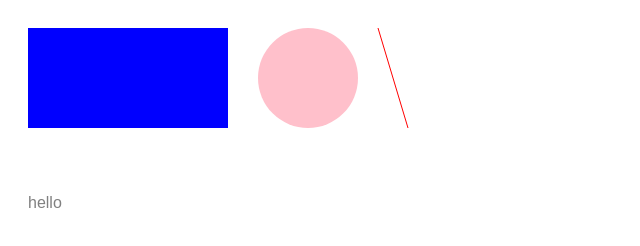
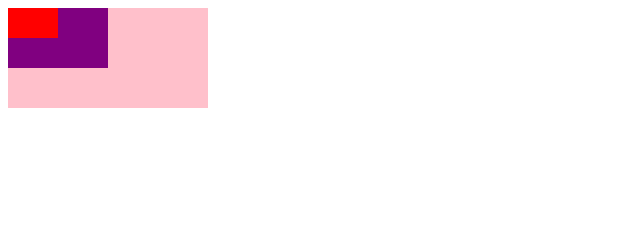
Before and after one commit to hadrizia/build-data-uis-with-d3-firebase, a plain HTML site: page index.html in a window 1280 px wide. Shown: the whole page, without its empty margins (0-640 px from the left). Drawn offline with nearby package versions, Linux system fonts and the light colour scheme.

Commit message:
Adding data to d3 components

```diff
--- a/index.html
+++ b/index.html
@@ -7,7 +7,11 @@
 </head>
 <body>
 
-  <div class="canvas"></div>
+  <div class="canvas">
+    <svg height="600" width="600">
+      <rect></rect>
+    </svg>
+  </div>
 
   <script src="https://d3js.org/d3.v5.js"></script>
   <script src="index.js"></script>
--- a/index.js
+++ b/index.js
@@ -1,34 +1,26 @@
 const canvas = d3.select('.canvas');
 
-const svg = canvas.append('svg')
-  .attr('height', 600)
-  .attr('width', 600);
+const data = [
+  { width: 200, height: 100, fill: 'pink' },
+  { width: 100, height: 60, fill: 'purple' },
+  { width: 50, height: 30, fill: 'red' }
 
-//apend shapes to svg
-svg.append('rect')
-  .attr('width', 200)
-  .attr('height', 100)
-  .attr('fill', 'blue')
-  .attr('x', 20)
-  .attr('y', 20);
+]
 
-svg.append('circle')
-  .attr('r', 50)
-  .attr('cx', 300)
-  .attr('cy', 70)
-  .attr('fill', 'pink')
-  ;
+const svg = canvas.select('svg');
 
-svg.append('line')
-  .attr('x1', 370)
-  .attr('x2', 400)
-  .attr('y1', 20)
-  .attr('y2', 120)
-  .attr('stroke', 'red');
+// Adicionando os dados  aos retângulos
+const rects = svg.selectAll('rect')
+  .data(data);
 
-svg.append('text')
-  .attr('x', 20)
-  .attr('y', 200)
-  .attr('fill', 'grey')
-  .text('hello')
-  .style('font-family', 'arial');
+// Definindo atributos para o rect já existente no html
+rects.attr('width', (d, i, n) => { return d.width })
+  .attr('height', d => { return d.height })
+  .attr('fill', d => { return d.fill });
+
+// Adicionando novos rects e definindo seus atributos de acordo com os dados
+rects.enter()
+  .append('rect')
+  .attr('width', (d, i, n) => { return d.width })
+  .attr('height', d => { return d.height })
+  .attr('fill', d => { return d.fill });
```
